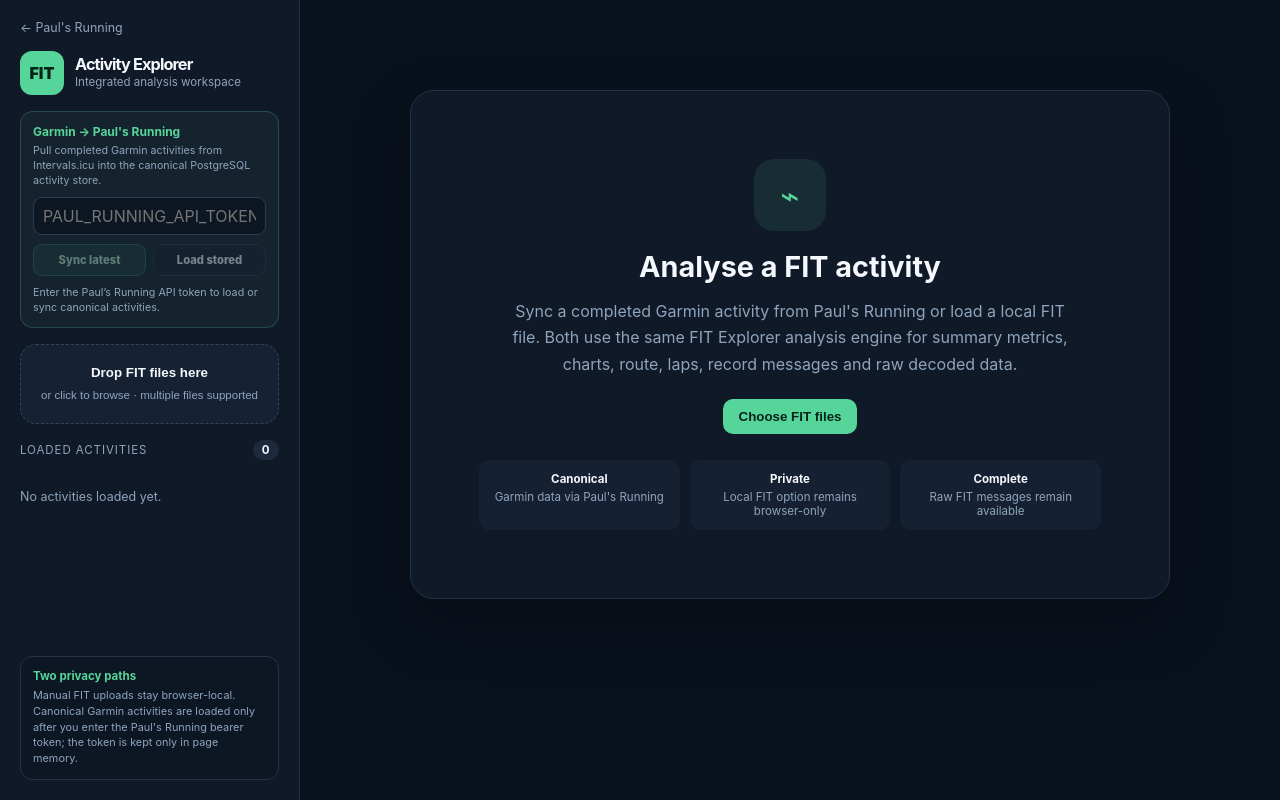
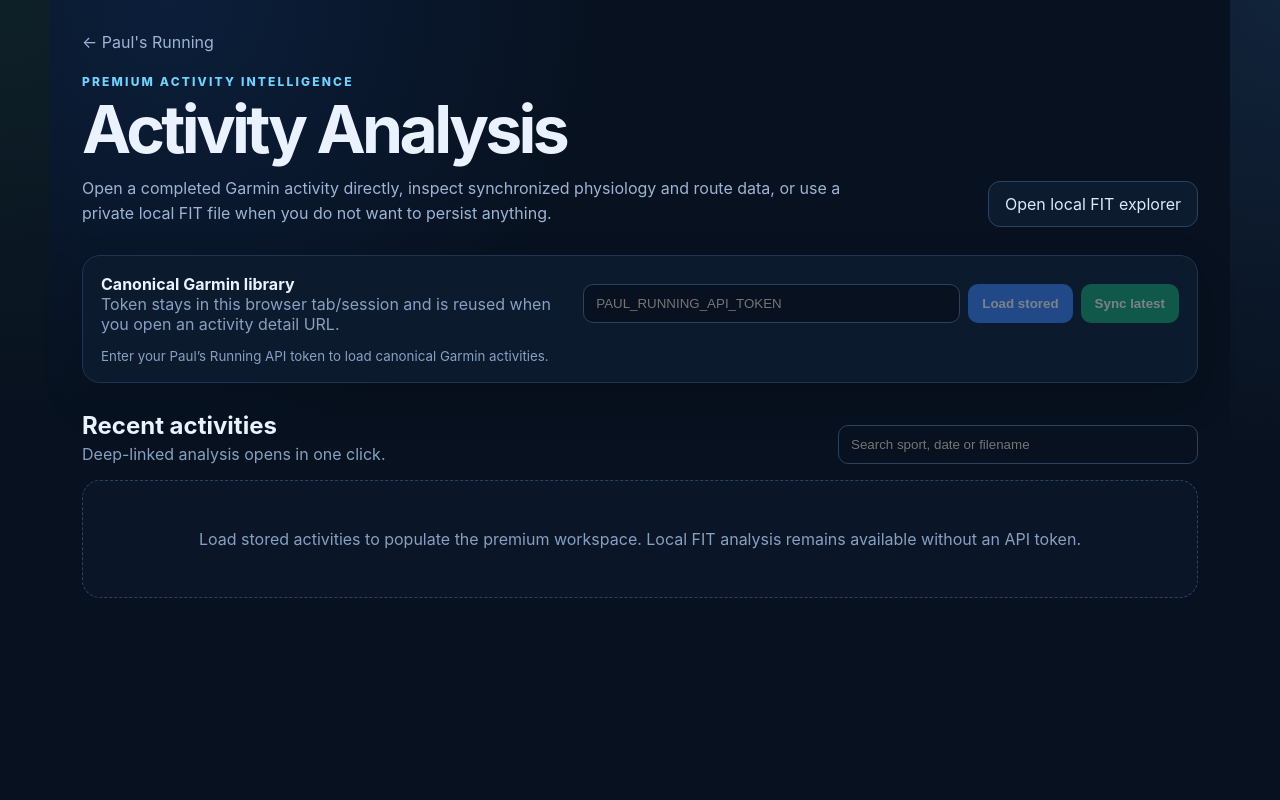
Before and after one commit to MrE84/Paul-Running-v1, a Next.js app: page /activity-analysis in a window 1280 px wide. Built offline with nearby package versions, Linux system fonts and the light colour scheme.

Commit message:
PAU-24 make premium activity hub the primary analysis entry

```diff
--- a/app/activity-analysis/page.tsx
+++ b/app/activity-analysis/page.tsx
@@ -1,10 +1,10 @@
-import ActivityExplorer from "./ActivityExplorer";
+import ActivityHub from "./ActivityHub";
 
 export const metadata = {
   title: "Activity Analysis · Paul's Running",
-  description: "Local-first FIT activity decoding and analysis.",
+  description: "Premium deep-linked Garmin activity analysis with synchronized timeline and route intelligence.",
 };
 
 export default function ActivityAnalysisPage() {
-  return <ActivityExplorer />;
+  return <ActivityHub />;
 }
```
